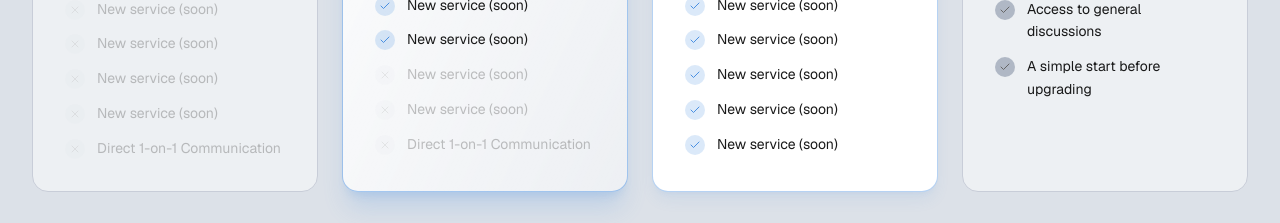
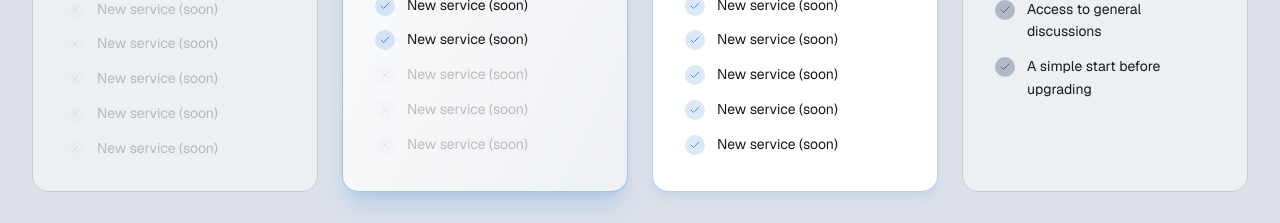
Before and after one commit to hloser77/University-of-Trading-MA, a Next.js app: page / in a window 1280 px wide. Shown: the part 3880-4103 px from the top of the page. Built offline with nearby package versions, Linux system fonts and the light colour scheme.

Commit message:
Update plans.tsx

```diff
--- a/components/plans.tsx
+++ b/components/plans.tsx
@@ -19,7 +19,7 @@ const plans = [
       { name: "New service (soon)", included: false },
       { name: "New service (soon)", included: false },
       { name: "New service (soon)", included: false },
-      { name: "Direct 1-on-1 Communication", included: false },
+      { name: "New service (soon)", included: false },
     ],
     cta: "Try Starter",
     link: "https://whop.com/checkout/plan_kiqNoqKnKESuY",
@@ -40,7 +40,7 @@ const plans = [
       { name: "New service (soon)", included: true },
       { name: "New service (soon)", included: false },
       { name: "New service (soon)", included: false },
-      { name: "Direct 1-on-1 Communication", included: false },
+      { name: "New service (soon)", included: false },
     ],
     cta: "Level Up",
     link: "https://whop.com/checkout/6lrV6wVi0c7caMFtPX-Szut-0ex1-g7ES-TjjaI5saP6m4/",
```
